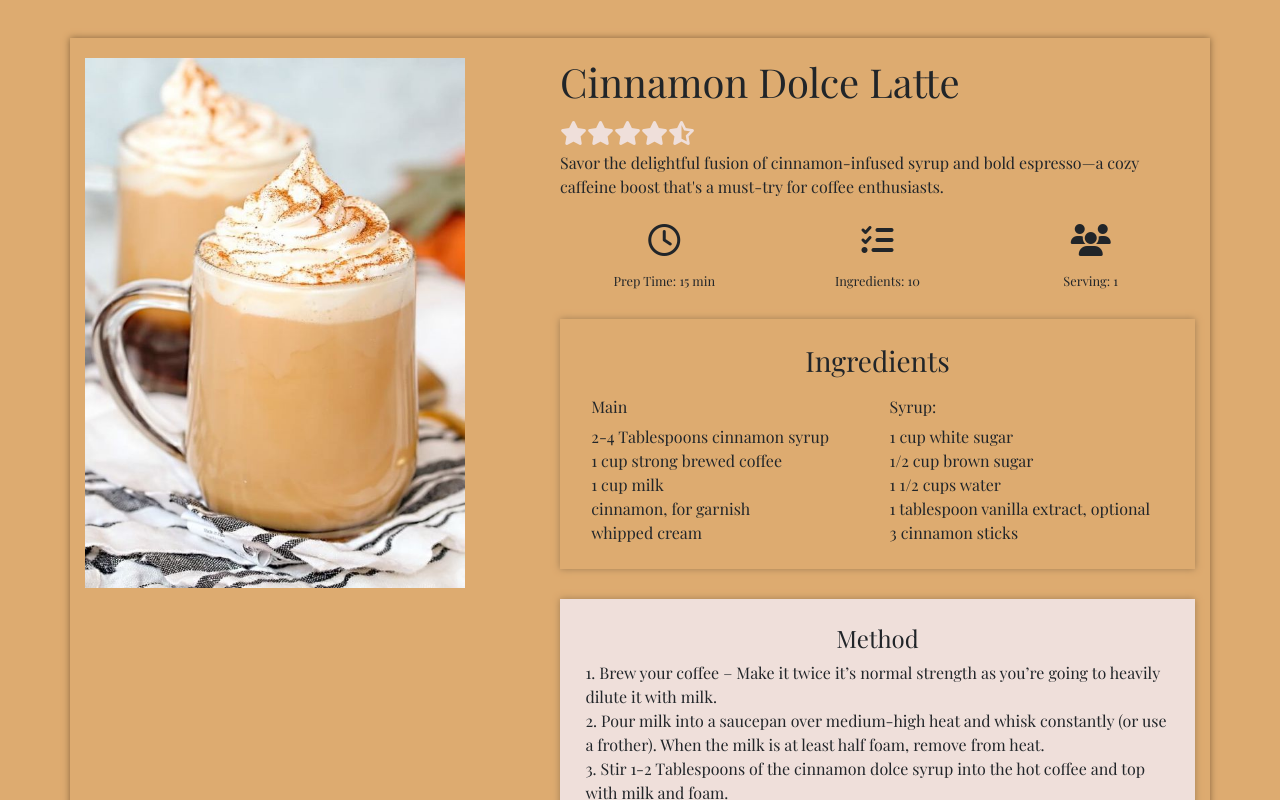
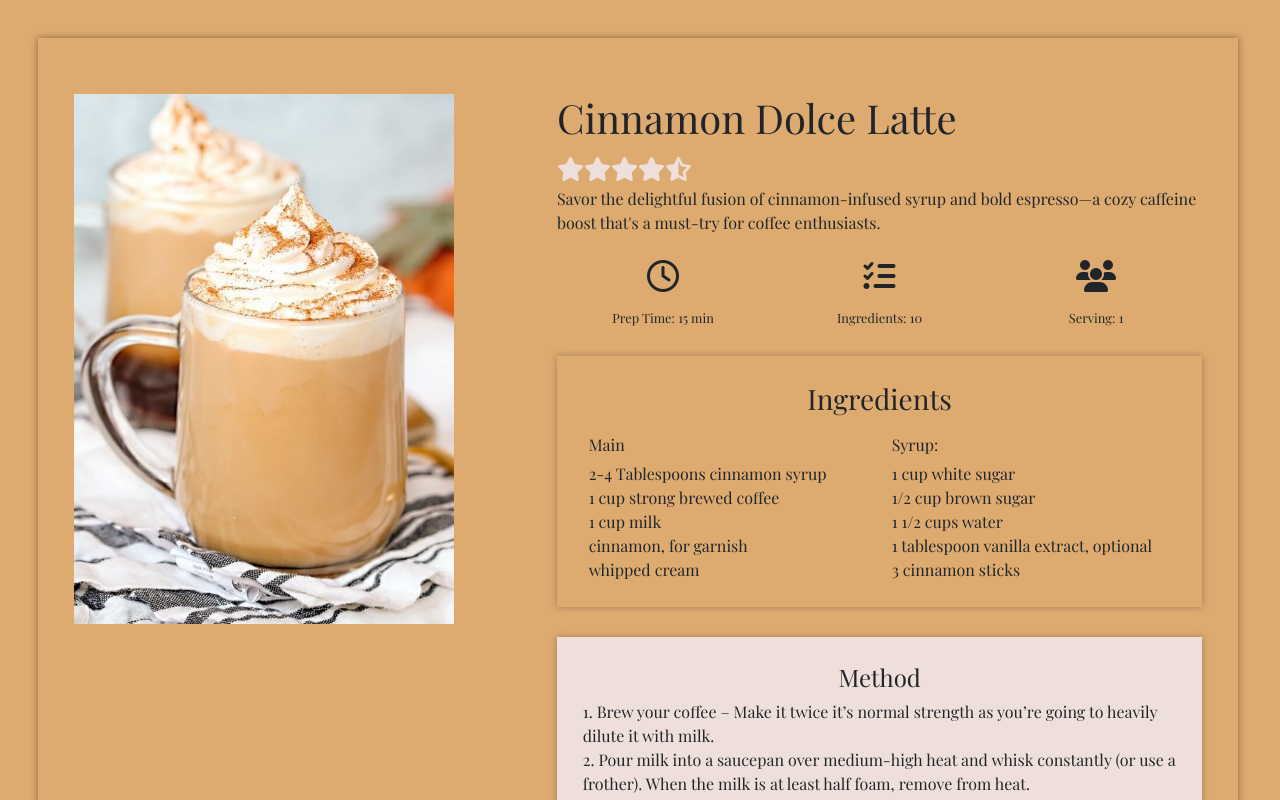
Before and after one commit to Tdaniels25/Codespresso-Receipe-Book, a React (Create React App) app: page /recipeA in a window 1280 px wide. Shown: the top 800 px of the page. Built offline with nearby package versions, Linux system fonts and the light colour scheme; a web font is replaced by a local one.

Commit message:
RecipePages css styling fix

```diff
--- a/src/RecipePage.css
+++ b/src/RecipePage.css
@@ -1,12 +1,13 @@
-body {
+.pages-container {
   background-color: #ddab70;
   background-size: cover;
   padding: 3%;
 }
 
-.container {
+.content-container {
+  padding: 3%;
   width: 1200px;
-  height: 1200px;
+  height: 1300px;
   box-shadow: 0px 0px 7px #86643d;
 }
 
@@ -37,11 +38,11 @@ body {
   font-size: 80%;
 }
 
-h3 {
+.ingred-heading3 {
   text-align: center;
 }
 
-h4 {
+.method-heading4 {
   text-align: center;
 }
 
@@ -49,7 +50,13 @@ h4 {
   padding: 2% 2% 2% 1%;
 }
 
-ul {
+.ingred-list {
+  list-style: none;
+  padding: 0;
+  margin: 0;
+}
+
+.method-list {
   list-style: none;
   padding: 0;
   margin: 0;
--- a/src/components/RecipeIngredients.js
+++ b/src/components/RecipeIngredients.js
@@ -5,19 +5,19 @@ const RecipeIngredients = ({ recipe }) => {
 
   return (
     <div className="recipe-ingredients">
-      <h3>Ingredients</h3>
+      <h3 className="ingred-heading3">Ingredients</h3>
       <div className="row" id="ingred-container">
         <div className="col-6">
-          <h6>Main</h6>
-          <ul>
+          <h6 className="ingred-heading6">Main</h6>
+          <ul className="ingred-list">
             {ingredients.map((item, index) => (
               <li key={index}>{item}</li>
             ))}
           </ul>
         </div>
         <div className="col-6">
-          <h6>Syrup:</h6>
-          <ul>
+          <h6 className="ingred-heading6">Syrup:</h6>
+          <ul className="ingred-list">
             {syrup.map((item, index) => (
               <li key={index}>{item}</li>
             ))}
--- a/src/components/RecipeMethod.js
+++ b/src/components/RecipeMethod.js
@@ -5,14 +5,14 @@ const RecipeMethod = ({ recipe }) => {
 
   return (
     <div className="recipe-method">
-      <h4>Method</h4>
-      <ul>
+      <h4 className="method-heading4">Method</h4>
+      <ul className="method-list">
         {mainMethod.map((item, index) => (
           <li key={index}>{item}</li>
         ))}
       </ul>
-      <h4>Syrup Method</h4>
-      <ul>
+      <h4 className="method-heading4">Syrup Method</h4>
+      <ul className="method-list">
         {syrupMethod.map((item, index) => (
           <li key={index}>{item}</li>
         ))}
--- a/src/components/RecipeTitle.js
+++ b/src/components/RecipeTitle.js
@@ -5,7 +5,7 @@ const RecipeTitle = ({ recipe }) => {
 
   return (
     <div className="recipe-title">
-      <h1>{name}</h1>
+      <h1 className="rTitle-heading">{name}</h1>
     </div>
   );
 };
--- a/src/pages/RecipeA.js
+++ b/src/pages/RecipeA.js
@@ -16,7 +16,8 @@ const RecipeA = () => {
   }
   return (
     <div>
-      <div className="container">
+      <div className="pages-container">
+        <div className="content-container">
           <div className="row">
             <div className="col-5">
               <img src={latte} alt="" id="main-image" />
@@ -44,6 +45,7 @@ const RecipeA = () => {
           <button>Back to Recipes</button>
         </div>
       </div>
+    </div>
   );
 };
 
```
Lines whose indentation alone changed are shown as unchanged.
